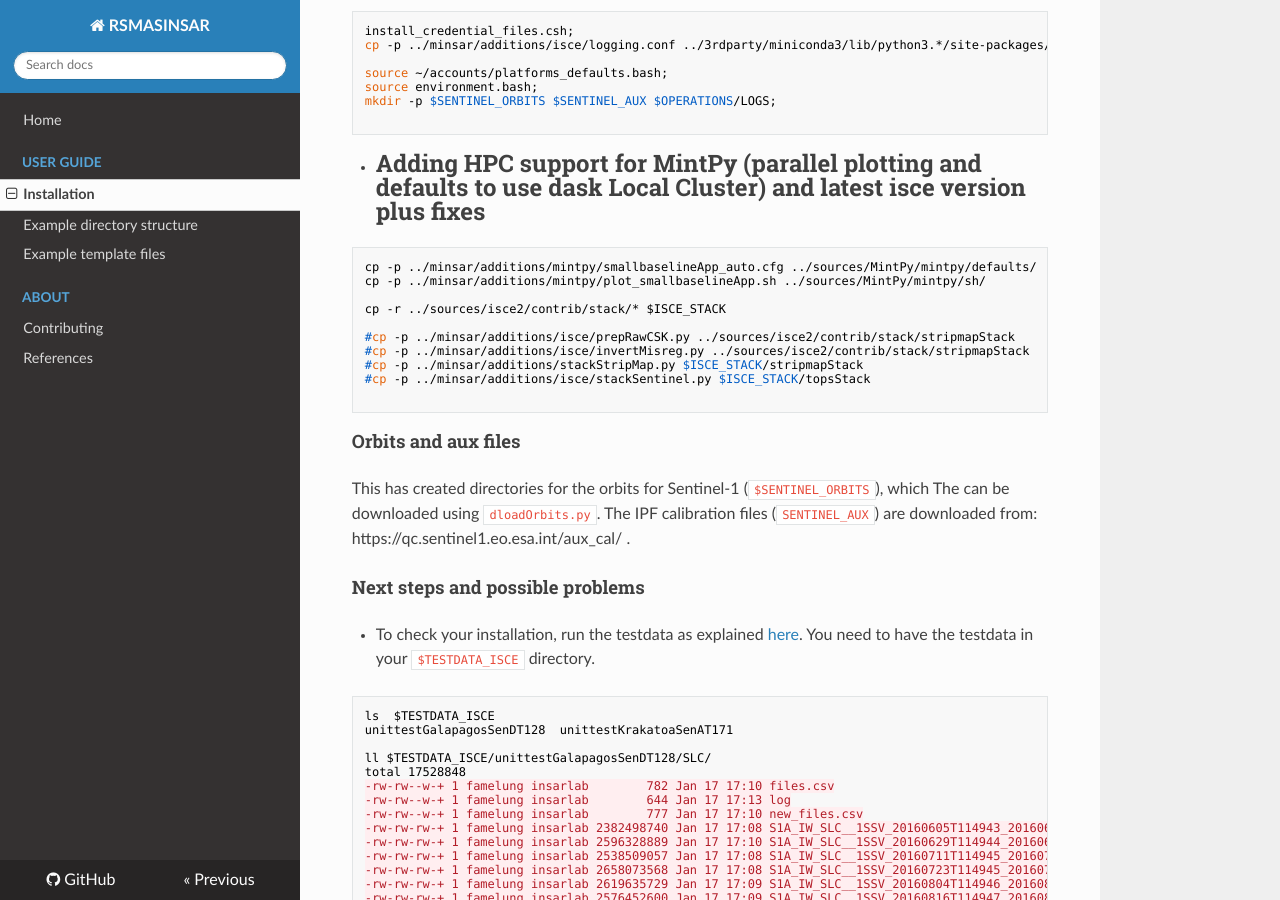
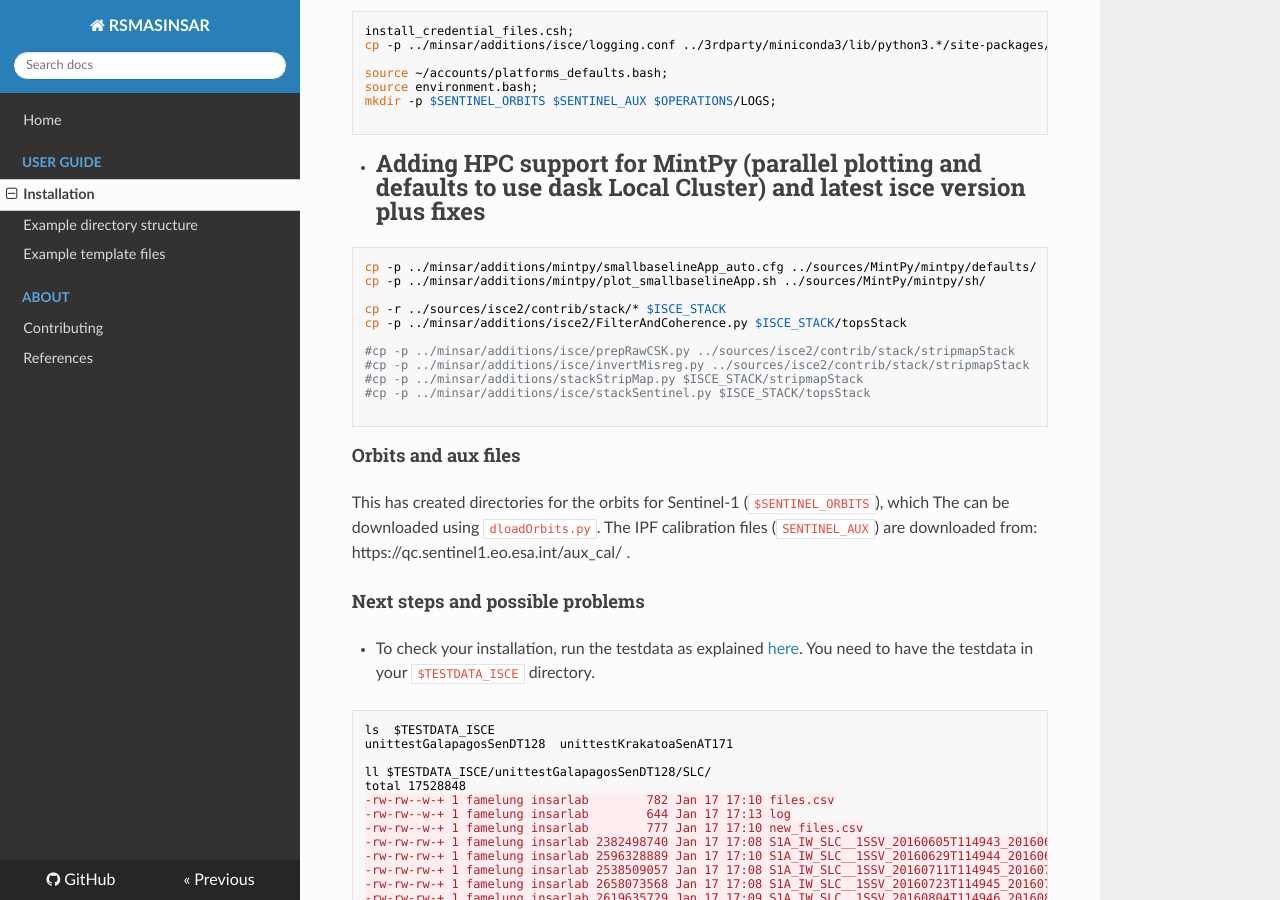
Before and after one commit to geodesymiami/rsmas_insar, an MkDocs documentation site: the page built from docs/installation.md, in a window 1280 px wide and 900 px high, scrolled down 1209 px. Built offline with MkDocs 1.6.1, drawn with Linux system fonts in a browser that asks for light colours; nearby versions of some CDN libraries.

Commit message:
added FilterAndCoherence.py to additions (version without complex coherence calculation)

```diff
--- a/docs/installation.md
+++ b/docs/installation.md
@@ -70,6 +70,7 @@
 cp -p ../minsar/additions/mintpy/plot_smallbaselineApp.sh ../sources/MintPy/mintpy/sh/
 
 cp -r ../sources/isce2/contrib/stack/* $ISCE_STACK
+cp -p ../minsar/additions/isce2/FilterAndCoherence.py $ISCE_STACK/topsStack
 
 #cp -p ../minsar/additions/isce/prepRawCSK.py ../sources/isce2/contrib/stack/stripmapStack
 #cp -p ../minsar/additions/isce/invertMisreg.py ../sources/isce2/contrib/stack/stripmapStack
```
